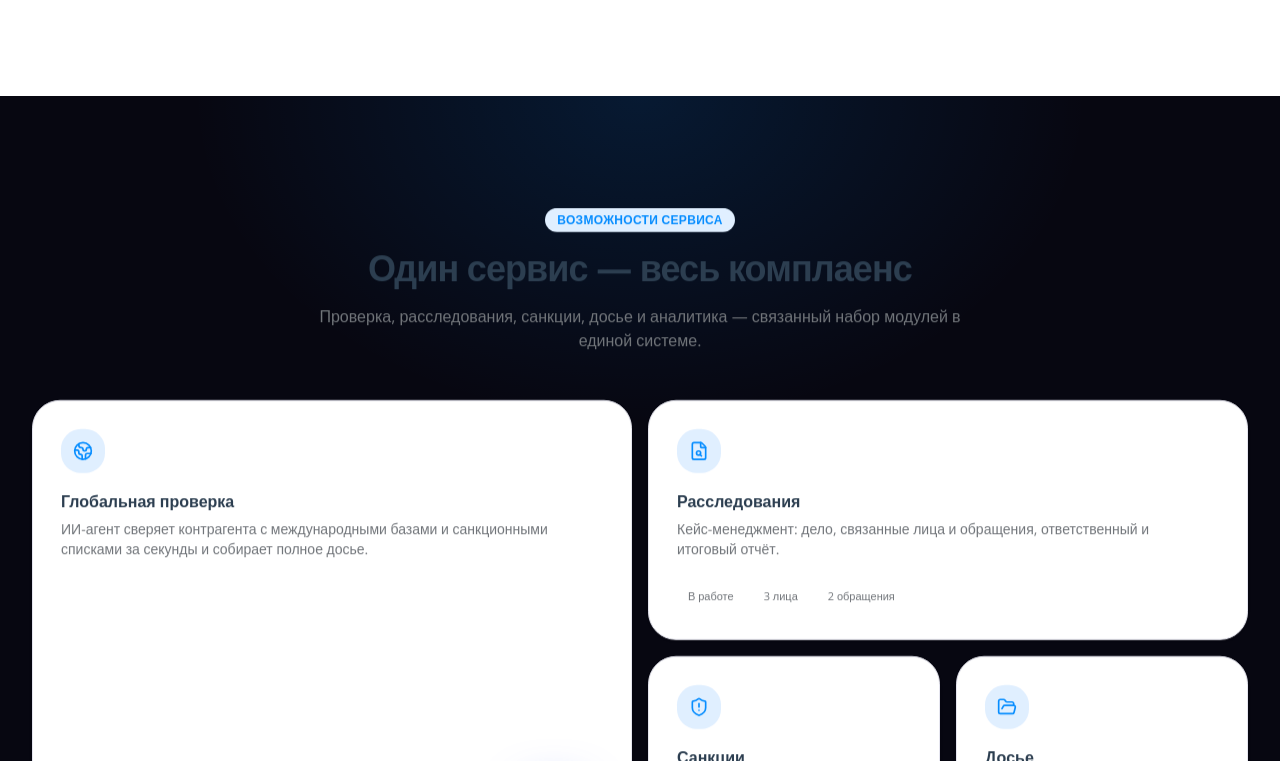
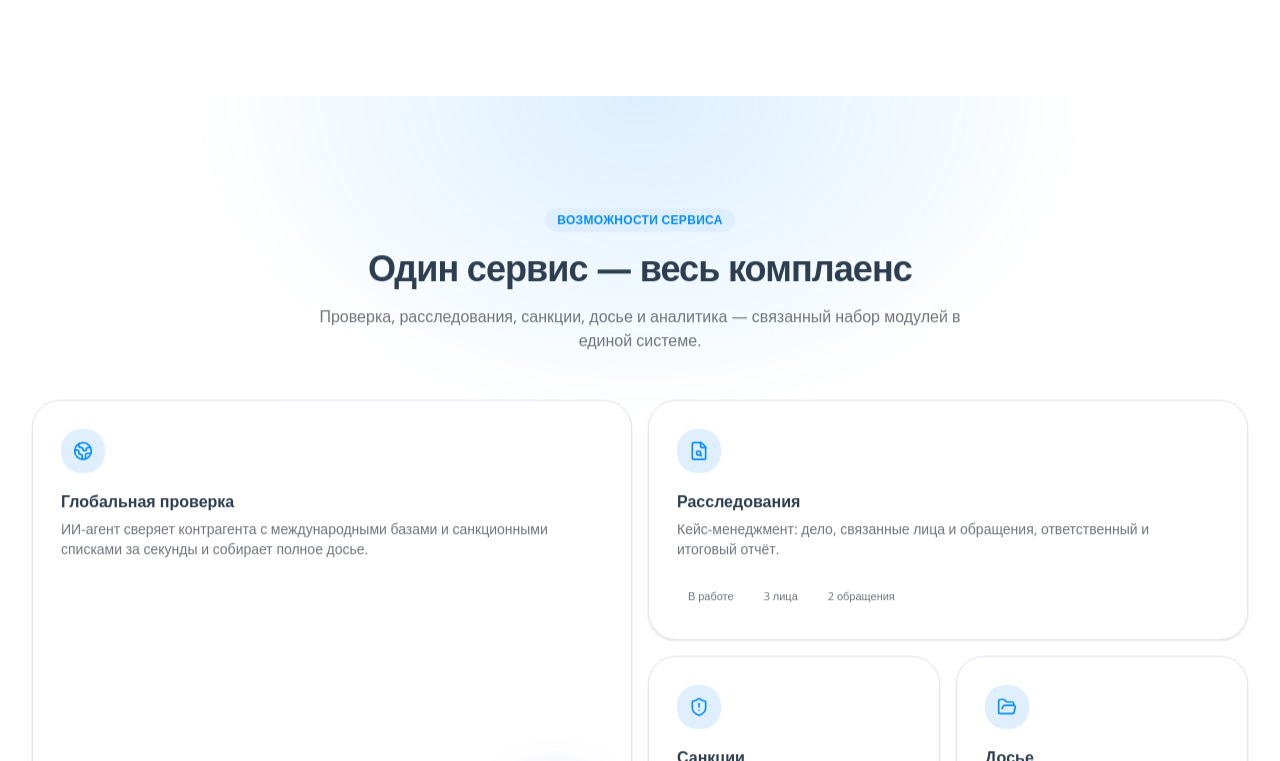
Before and after one commit to dzhmnklva012/-e-analytic, a Next.js app in the folder compliance-landing/: page / in a window 1280 px wide. Shown: the part 3019-3780 px from the top of the page. Built offline with nearby package versions, Linux system fonts and the light colour scheme.

Commit message:
Auto-update: capabilities-bento.tsx

```diff
--- a/compliance-landing/src/components/landing/capabilities-bento.tsx
+++ b/compliance-landing/src/components/landing/capabilities-bento.tsx
@@ -50,7 +50,7 @@ function Cell({
 
 export function CapabilitiesBento() {
   return (
-    <section id="capabilities" className="relative scroll-mt-20 overflow-hidden bg-[#070711] py-20 sm:py-28">
+    <section id="capabilities" className="relative scroll-mt-20 overflow-hidden py-20 sm:py-28">
       <div
         className="pointer-events-none absolute inset-0"
         style={{ background: "radial-gradient(50% 40% at 50% 0%, color-mix(in oklch, var(--primary) 14%, transparent), transparent 70%)" }}
```
